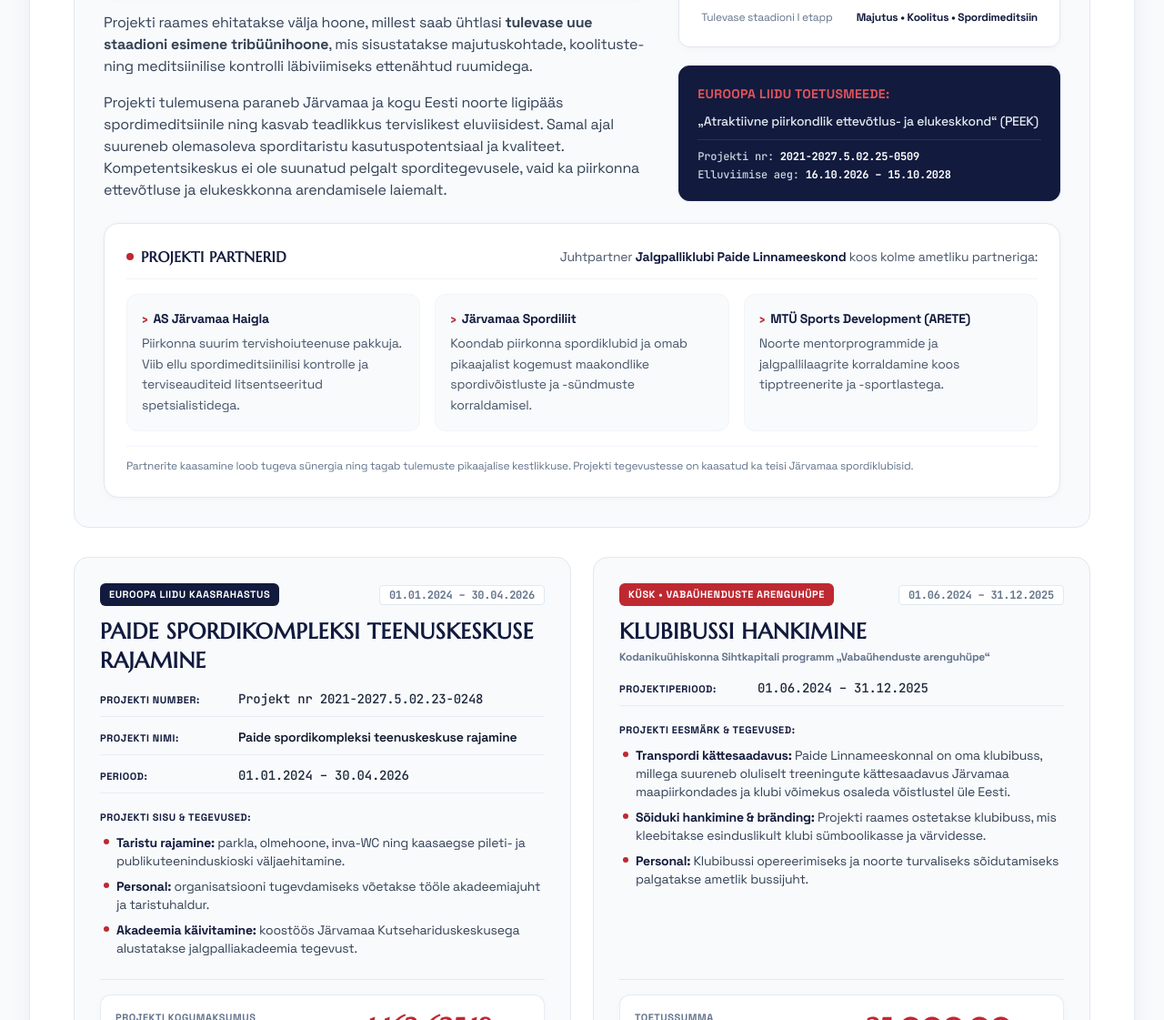
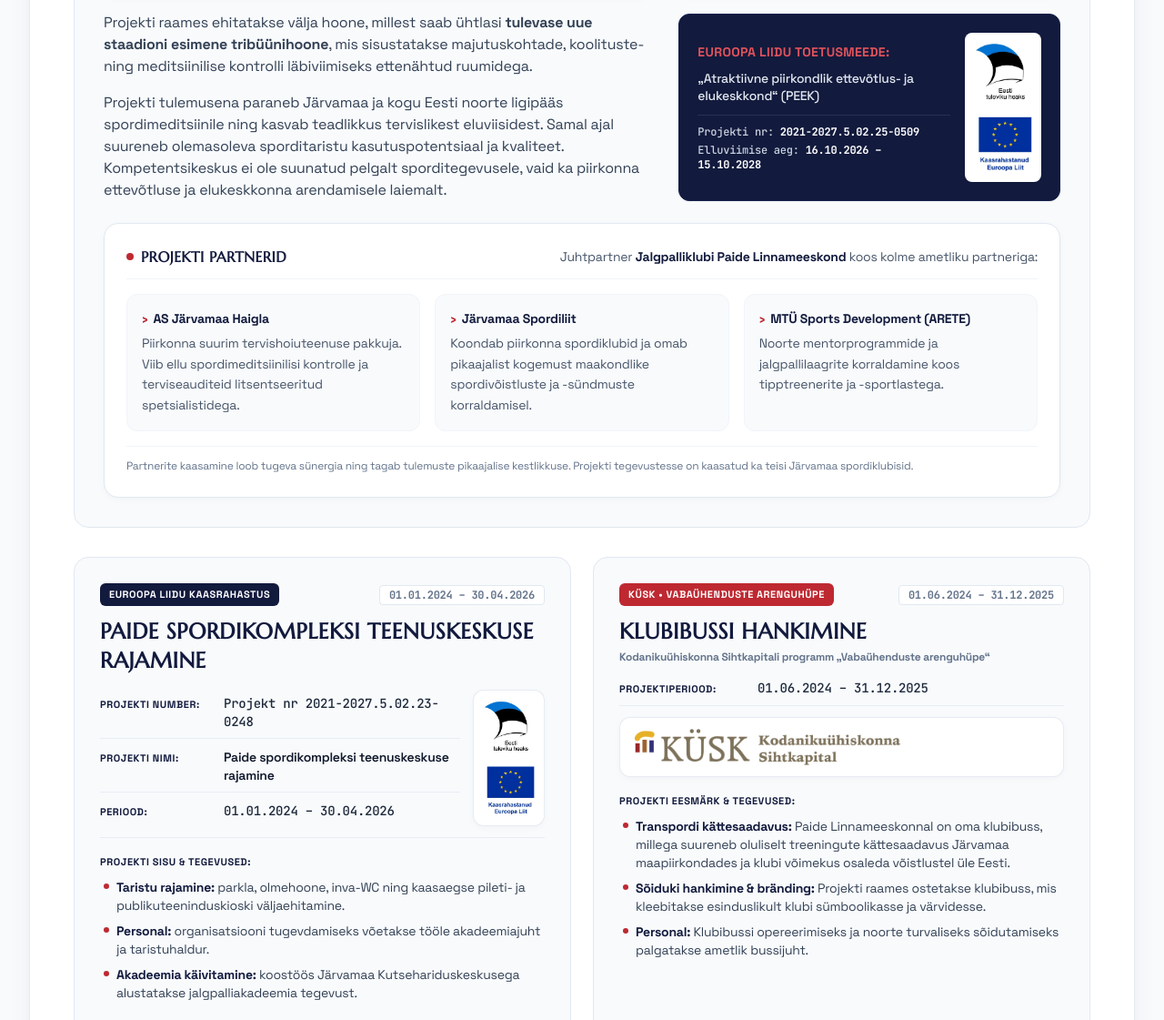
Before and after one commit to DimaGrubii/Paide-Linnameeskond, a plain HTML site: page klubi.html in a window 1280 px wide. Shown: the part 5832-6953 px from the top of the page at 91% size. Drawn offline with nearby package versions, Linux system fonts and the light colour scheme.

Commit message:
Feat: Add EU and KÜSK financing logos to Koostööprojektid in klubi.html

```diff
--- a/klubi.html
+++ b/klubi.html
@@ -1079,12 +1079,17 @@
               </div>
 
               <!-- PEEK Metadata Box -->
-              <div class="bg-navy text-white rounded-xl p-5 text-xs sm:text-sm space-y-2.5 shadow-sm border border-navy-800">
+              <div class="bg-navy text-white rounded-xl p-4 sm:p-5 text-xs sm:text-sm shadow-sm border border-navy-800 flex items-center justify-between gap-4">
+                <div class="space-y-2.5 min-w-0 flex-1">
                   <div class="font-bold text-crimson-400 uppercase tracking-wide">Euroopa Liidu toetusmeede:</div>
-                <div class="text-slate-200 font-medium">„Atraktiivne piirkondlik ettevõtlus- ja elukeskkond“ (PEEK)</div>
+                  <div class="text-slate-200 font-medium leading-snug">„Atraktiivne piirkondlik ettevõtlus- ja elukeskkond“ (PEEK)</div>
                   <div class="pt-2.5 border-t border-white/10 space-y-1 font-mono text-[11px] sm:text-xs text-slate-300">
                     <div>Projekti nr: <strong class="text-white">2021-2027.5.02.25-0509</strong></div>
                     <div>Elluviimise aeg: <strong class="text-white">16.10.2026 – 15.10.2028</strong></div>
+                  </div>
+                </div>
+                <div class="bg-white rounded-lg p-2 sm:p-2.5 shadow-sm flex-shrink-0 flex items-center justify-center">
+                  <img src="assets/eu-logos.png" alt="Eesti tuleviku heaks / Kaasrahastanud Euroopa Liit" width="370" height="834" class="h-28 sm:h-36 w-auto object-contain" loading="lazy">
                 </div>
               </div>
 
@@ -1153,17 +1158,24 @@
               </h3>
 
               <div class="space-y-3 text-xs sm:text-sm text-slate-700">
-                <div class="flex flex-col sm:flex-row sm:items-baseline gap-1 sm:gap-2 pb-2 border-b border-slate-200/70">
-                  <span class="font-bold text-navy uppercase text-[11px] tracking-wider sm:w-36 flex-shrink-0">Projekti number:</span>
+                <div class="flex items-center justify-between gap-3.5 pb-3 border-b border-slate-200/70">
+                  <div class="space-y-2.5 flex-1 min-w-0">
+                    <div class="flex flex-col sm:flex-row sm:items-baseline gap-0.5 sm:gap-2 pb-2 border-b border-slate-200/70">
+                      <span class="font-bold text-navy uppercase text-[11px] tracking-wider sm:w-32 flex-shrink-0">Projekti number:</span>
                       <span class="font-mono text-slate-800">Projekt nr 2021-2027.5.02.23-0248</span>
                     </div>
-                <div class="flex flex-col sm:flex-row sm:items-baseline gap-1 sm:gap-2 pb-2 border-b border-slate-200/70">
-                  <span class="font-bold text-navy uppercase text-[11px] tracking-wider sm:w-36 flex-shrink-0">Projekti nimi:</span>
+                    <div class="flex flex-col sm:flex-row sm:items-baseline gap-0.5 sm:gap-2 pb-2 border-b border-slate-200/70">
+                      <span class="font-bold text-navy uppercase text-[11px] tracking-wider sm:w-32 flex-shrink-0">Projekti nimi:</span>
                       <span class="font-semibold text-slate-900">Paide spordikompleksi teenuskeskuse rajamine</span>
                     </div>
-                <div class="flex flex-col sm:flex-row sm:items-baseline gap-1 sm:gap-2 pb-2 border-b border-slate-200/70">
-                  <span class="font-bold text-navy uppercase text-[11px] tracking-wider sm:w-36 flex-shrink-0">Periood:</span>
+                    <div class="flex flex-col sm:flex-row sm:items-baseline gap-0.5 sm:gap-2">
+                      <span class="font-bold text-navy uppercase text-[11px] tracking-wider sm:w-32 flex-shrink-0">Periood:</span>
                       <span class="font-mono text-slate-800">01.01.2024 – 30.04.2026</span>
+                    </div>
+                  </div>
+                  <div class="bg-white rounded-xl p-2 sm:p-2.5 border border-slate-200/80 shadow-subtle flex-shrink-0 flex items-center justify-center">
+                    <img src="assets/eu-logos.png" alt="Eesti tuleviku heaks / Kaasrahastanud Euroopa Liit" width="370" height="834" class="h-28 sm:h-32 w-auto object-contain" loading="lazy">
+                  </div>
                 </div>
                 <div class="pt-1">
                   <span class="font-bold text-navy uppercase text-[11px] tracking-wider block mb-2">Projekti sisu & tegevused:</span>
@@ -1217,6 +1229,9 @@
                 <div class="flex flex-col sm:flex-row sm:items-baseline gap-1 sm:gap-2 pb-2 border-b border-slate-200/70">
                   <span class="font-bold text-navy uppercase text-[11px] tracking-wider sm:w-36 flex-shrink-0">Projektiperiood:</span>
                   <span class="font-mono text-slate-800">01.06.2024 – 31.12.2025</span>
+                </div>
+                <div class="bg-white rounded-xl px-4 py-3 border border-slate-200/80 shadow-subtle flex items-center justify-center sm:justify-start">
+                  <img src="assets/K%C3%9CSK%20logo.png" alt="KÜSK – Kodanikuühiskonna Sihtkapital" width="2915" height="400" class="h-8 sm:h-10 w-auto max-w-full object-contain" loading="lazy">
                 </div>
                 <div class="pt-1">
                   <span class="font-bold text-navy uppercase text-[11px] tracking-wider block mb-2">Projekti eesmärk & tegevused:</span>
```
Also changed, not shown: assets/KÜSK logo.png (added), assets/eu-logos.png (added). Lines whose indentation alone changed are shown as unchanged.
